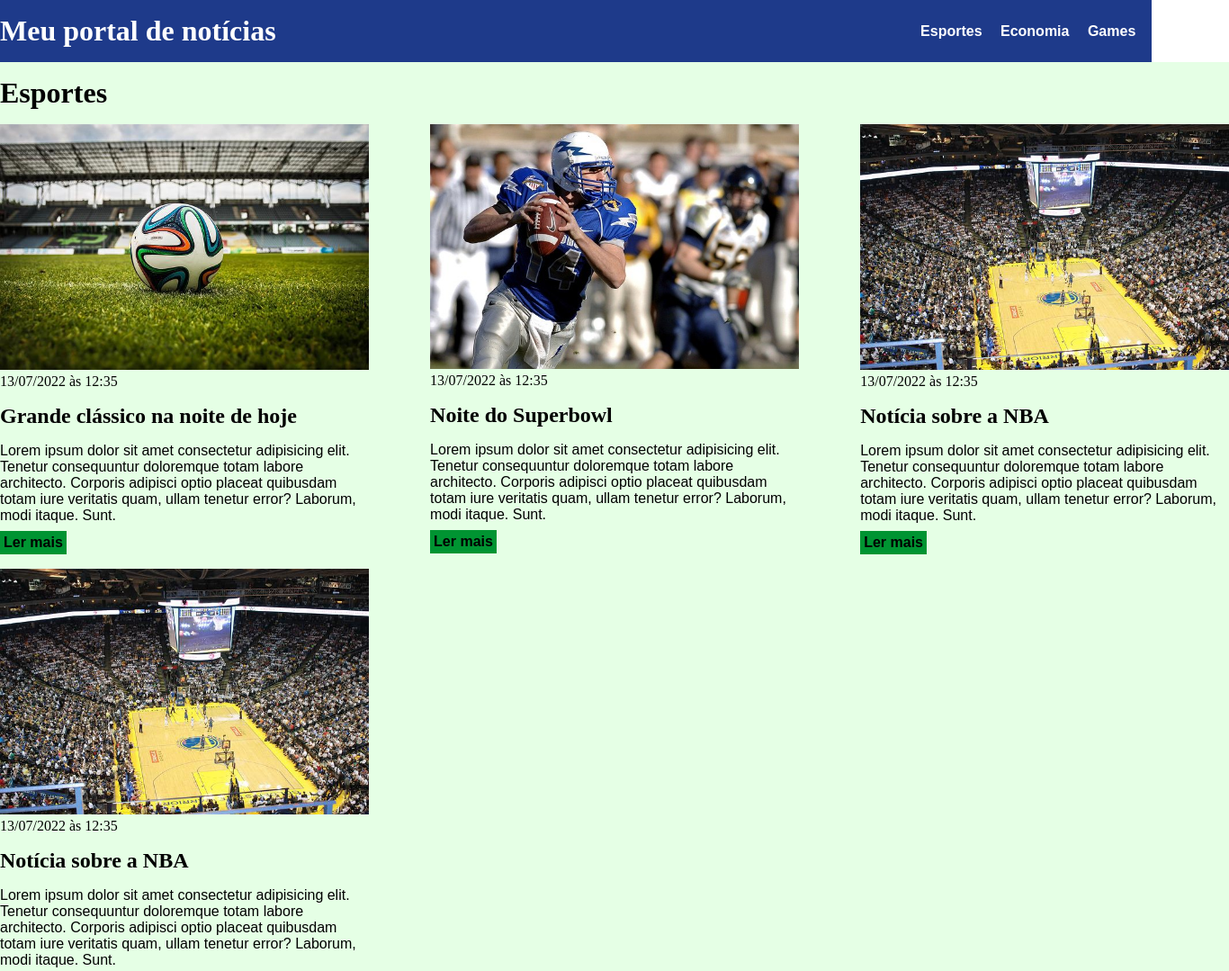
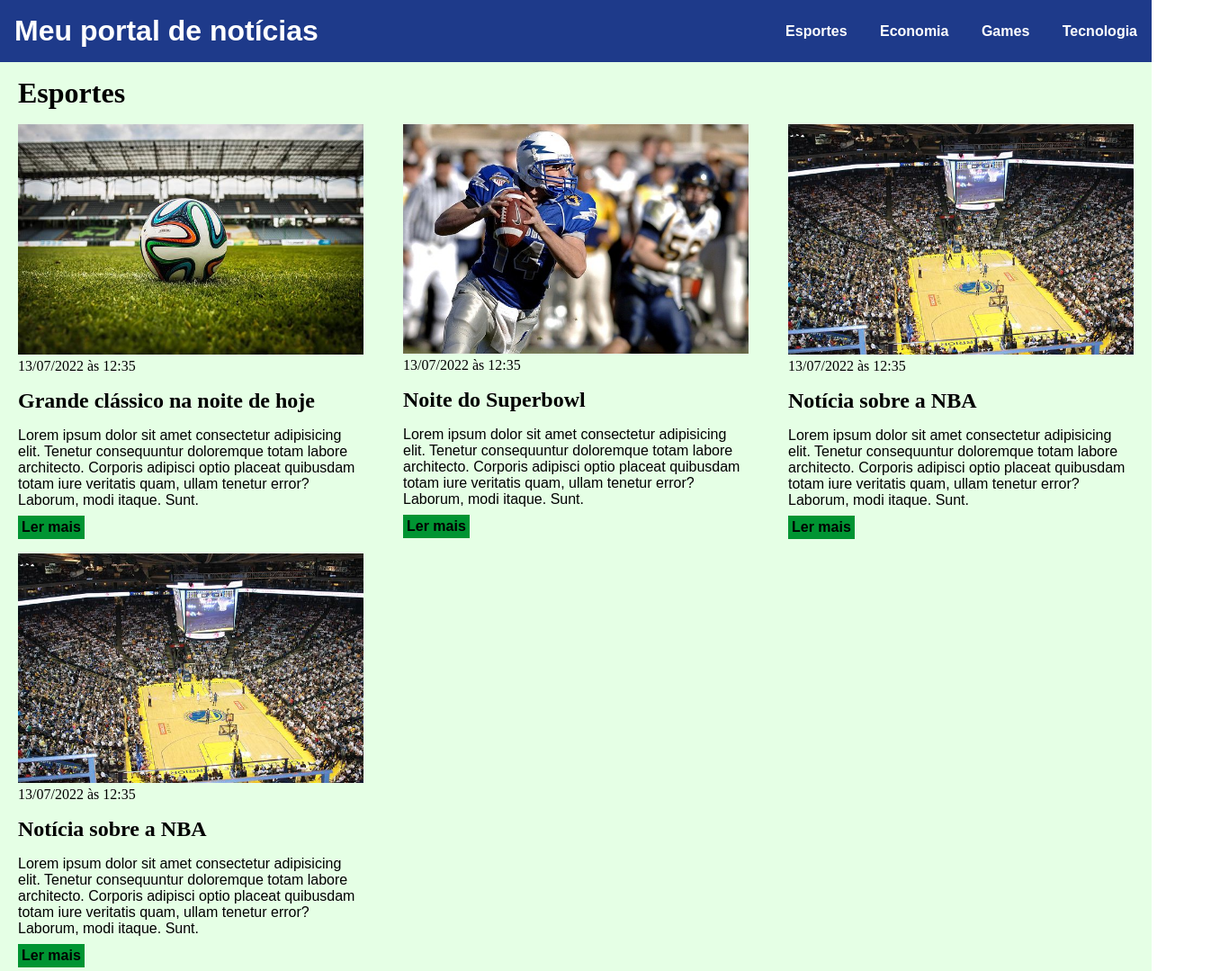
Before and after one commit to CassianoBC/exercicio-css, a plain HTML site: page index.html in a window 1280 px wide. Shown: the top 1079 px of the page at 90% size, 1366 px wide, since content can reach past the window. Drawn offline with Linux system fonts and the light colour scheme.

Commit message:
Atualizado .container para tamanho se adaptar automatico nos monitores.

```diff
--- a/main.css
+++ b/main.css
@@ -16,11 +16,12 @@
     justify-content: space-between;
 }
 
-header li {
+header li, h1 {
     display: inline;
     font-family: Arial, Helvetica, sans-serif;
     font-weight: bold;
     margin-left: 16px;
+    margin-right: 16px;
 }
 
 header li a {
@@ -29,7 +30,7 @@
 }
 
 .container {
-    width: 1366px;
+    width: auto;
     margin: 0 auto;
 }
 
@@ -53,6 +54,8 @@
 section h2,
 .articles article{
     margin-bottom: 16px;
+    margin-left: 20px;
+    margin-right: 20px;
 }
 
 .articles article h3{
```
